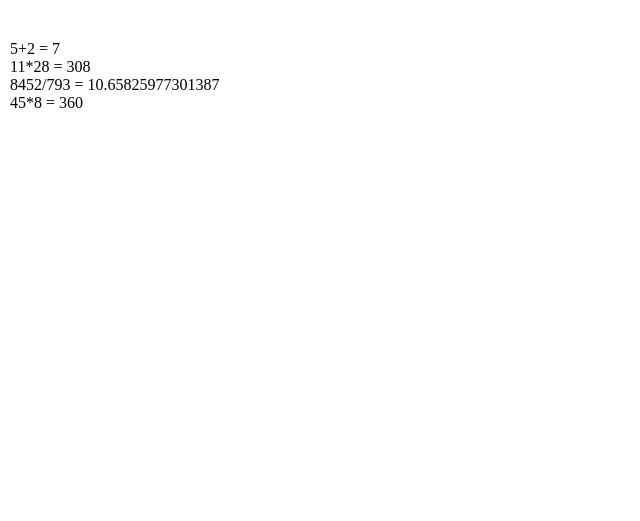
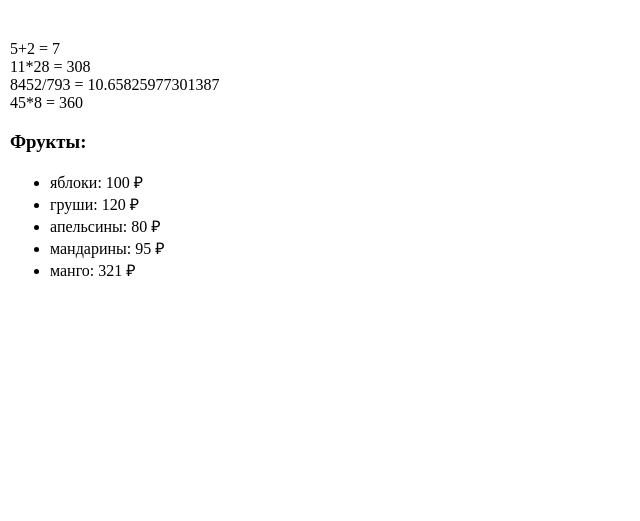
Before and after one commit to AlexandraVerh/-web-programming-labs-2, a Flask app: page /lab2/example in a window 1280 px wide. Shown: the part 58-579 px from the top of the page, without its empty margins (0-640 px from the left). Run offline with Flask 3, Linux system fonts and the light colour scheme.

Commit message:
Цикл в шаблоне

```diff
--- a/app.py
+++ b/app.py
@@ -242,4 +242,12 @@ def example():
     num = '2'
     grup = 'ФБИ-14'
     kurs = '3 курс'
-    return  render_template('example.html', name=name,num=num,grup=grup,kurs=kurs)
+    fruits = [
+        {'name': 'яблоки', 'price': 100},
+        {'name': 'груши',  'price': 120},
+        {'name': 'апельсины', 'price': 80},
+        {'name': 'мандарины', 'price': 95},
+        {'name': 'манго', 'price': 321}
+        ]
+    return  render_template('example.html', name=name,num=num,grup=grup,kurs=kurs,
+                             fruits=fruits)
--- a/templates/example.html
+++ b/templates/example.html
@@ -22,6 +22,14 @@
         11*28 = {{11*28 }}<br>
         8452/793 = {{ 8452/793 }}<br>
         45*8 = {{45*8 }}
+
+        <h3>Фрукты:</h3>
+        <ul>
+            {% for f in fruits %}
+            <li>{{ f.name }}: {{ f.price }} &#8381;</li>
+        <!-- &#8381 знак рубля-->
+            {% endfor %}
+        </ul>
     </main>
 
     <footer>
```
